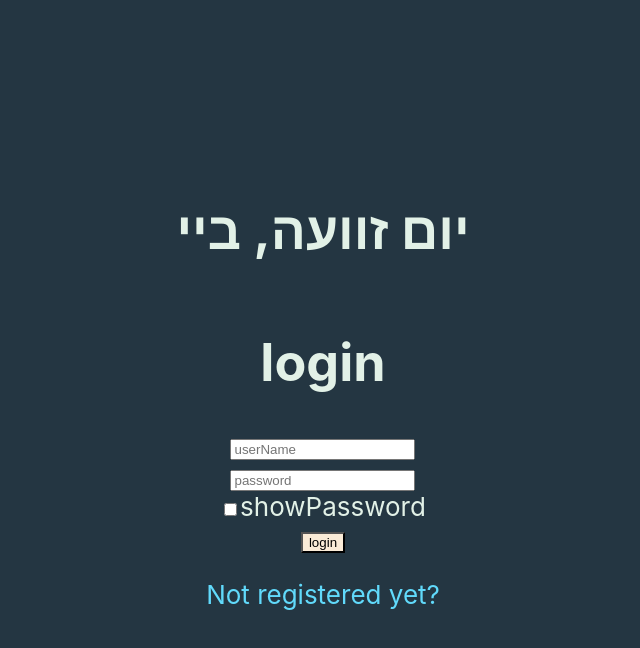
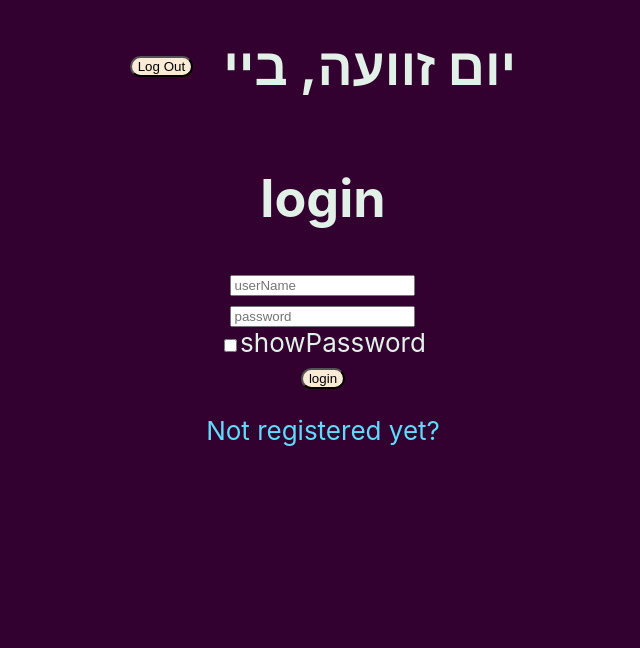
Before and after one commit to BENI23LAHAV/Full-stack, a React (Create React App) app in the folder client/: page /login in a window 1280 px wide. Shown: the top 648 px of the page, without its empty margins (317-957 px from the left). Built offline with nearby package versions, Linux system fonts and the light colour scheme.

Commit message:
eggplant colored background

```diff
--- a/client/src/App.css
+++ b/client/src/App.css
@@ -13,15 +13,20 @@
   }
 }
 
+body {
+  background-color: #32012F;
+}
+
 .App-header {
-  background-color: #243642;
-  min-height: 100vh;
+  /* background-color: #243642; */
+  /* min-height: 100vh; */
   display: flex;
   flex-direction: column;
   align-items: center;
   justify-content: center;
   font-size: calc(10px + 2vmin);
   color: #E2F1E7;
+  flex-wrap: wrap;
 }
 
 .App-link {
@@ -61,11 +66,30 @@ button, .check-box {
   background-color: antiquewhite;
   cursor: pointer;
 }
+
+button {
+  border-radius: 15px;
+}
+
+button:hover, .check-box:hover {
+  opacity: 0.8;
+}
+
 a {
   text-decoration: none;
   color: black;
 }
 
+.title {
+  cursor: pointer;
+}
+
 .todo:focus, post:focus {
   border: 3px greenyellow solid;
 }
+
+.start-column {
+  display: flex;
+  align-items: center;
+  gap: 30px;
+}
--- a/client/src/App.js
+++ b/client/src/App.js
@@ -25,21 +25,26 @@ function App() {
   }, [acceptedUser]);
   return (
     <div className="App">
-      <header className="App-header">
-        <Yom_zvaa />
+        <header className="App-header">
+      <div className="start-column">
+      <button
+              onClick={() => {
+                setUser(null);
+                localStorage.removeItem("CurrentUserID");
+              }}>
+              Log Out
+            </button>
+            <Yom_zvaa />
+      </div>
+
+
+
         {user && (
           <section className="nav">
             <button>
               <Link to="/">Home</Link>
             </button>
 
-            <button
-              onClick={() => {
-                setUser(null);
-                localStorage.removeItem("CurrentUserID");
-              }}>
-              Log Out
-            </button>
           </section>
         )}
 
```
